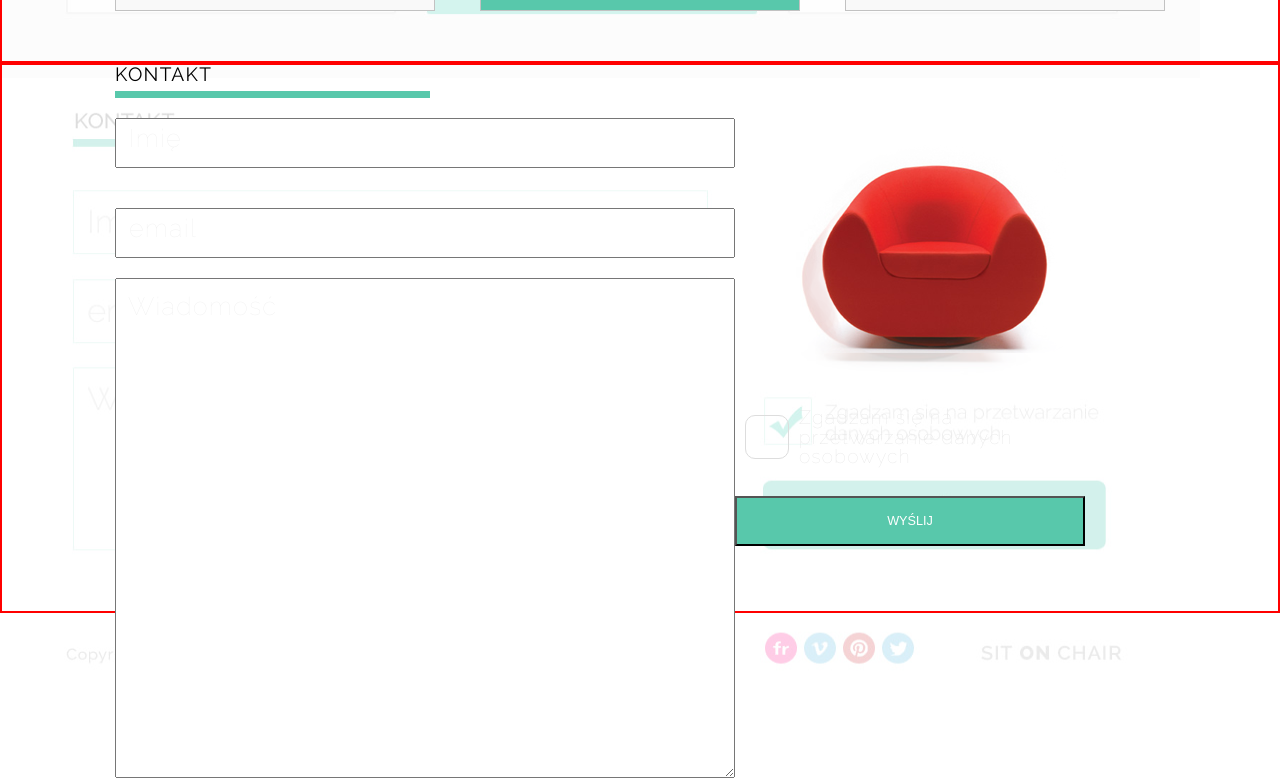
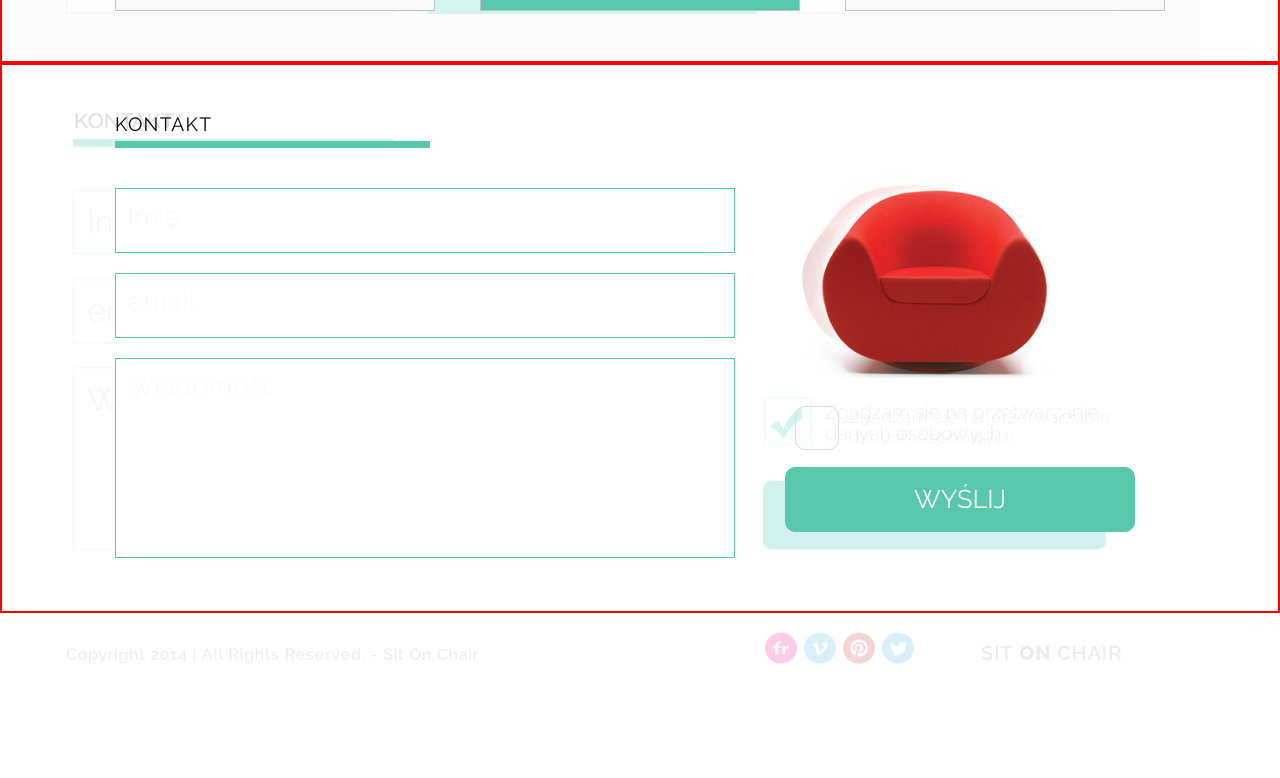
Before and after one commit to Natal1a/SitOnChair, a plain HTML site: page index.html in a window 1280 px wide. Shown: the part 1490-2268 px from the top of the page. After the commit the page ends 2200 px from the top, so only its background shows below. Drawn offline with Linux system fonts and the light colour scheme.

Commit message:
contact section amended

```diff
--- a/css/style.css
+++ b/css/style.css
@@ -17,32 +17,23 @@
 
 @font-face {
   font-family: 'ralewaylight';
-    src: url('../fonts/raleway-light.woff2') format('woff2'),
-         url('../fonts/raleway-light.woff') format('woff');
+  src: url('../fonts/raleway-light.woff2') format('woff2'), url('../fonts/raleway-light.woff') format('woff');
   font-weight: normal;
   font-style: normal;
-
 }
 
 @font-face {
   font-family: 'ralewayextralight';
-    src: url('../fonts/raleway-extralight.woff2') format('woff2'),
-         url('../fonts/raleway-extralight.woff') format('woff');
+  src: url('../fonts/raleway-extralight.woff2') format('woff2'), url('../fonts/raleway-extralight.woff') format('woff');
   font-weight: normal;
   font-style: normal;
-
 }
-
-
-
 
 @font-face {
   font-family: 'ralewaythin';
-    src: url('../fonts/raleway-thin.woff2') format('woff2'),
-         url('../fonts/raleway-thin.woff') format('woff');
+  src: url('../fonts/raleway-thin.woff2') format('woff2'), url('../fonts/raleway-thin.woff') format('woff');
   font-weight: normal;
   font-style: normal;
-
 }
 
 /* page layout background */
@@ -214,7 +205,7 @@ section {
   border: 2px solid red;
 }
 
-#items .main-wraper{
+#items .main-wraper {
   display: flex;
   justify-content: space-between;
   height: 100%;
@@ -275,13 +266,12 @@ section {
   color: #646464;
 }
 
-.section-title{
+.section-title {
   border-bottom: 7px solid #58C8AB;
   width: 315px;
   font-size: 1.5em;
   padding-bottom: 7px;
 }
-
 
 /* pricing list styles */
 
@@ -335,10 +325,11 @@ section {
   text-align: center;
 }
 
-.offer h3, .offer p, .offer a{
+.offer h3, .offer p, .offer a {
   text-align: center;
 }
-.button-join{
+
+.button-join {
   display: block;
   width: 120px;
   padding: 5px;
@@ -347,16 +338,15 @@ section {
   background-color: #58C8AB;
   text-decoration: none;
   color: white;
-  bottom: 0;
 }
 
 .offer h3 {
   margin-top: 30px;
   font-size: 1.5em;
-  color:#58C8AB;
+  color: #58C8AB;
 }
 
-.included{
+.included {
   height: 200px;
   width: 100%;
 }
@@ -367,17 +357,16 @@ section {
   border: 1px solid red;
   padding: 10px;
   font-size: 1.5em;
-  color:#9b9999;
+  color: #9b9999;
 }
 
 .offer .included p:nth-child(2n+1) {
   background-color: #E4E4E4;
 }
+
 .offer .included p:nth-child(2n+2) {
   background-color: #F1F1F1;
 }
-
-
 
 .price p:first-child {
   margin-top: 25px;
@@ -391,22 +380,20 @@ background-color: #F1F1F1;
   top: 20px;
 }
 
-
 /*.standard offer*/
 
-.standard{
+.standard {
   height: 100%;
 }
- .offer .standard{
+
+.offer .standard {
   border: 1px solid #58C8AB;
   background-color: #58C8AB;
 }
 
- .standard .outer-dot{
-
+.standard .outer-dot {
   border: 1px solid #58C8AB;
   background-color: #58C8AB;
-
 }
 
 .standard .inner-dot {
@@ -419,8 +406,6 @@ background-color: #F1F1F1;
   color: #58C8AB;
   background-color: white;
 }
-
-
 
 .standard .button-join {
   background-color: white;
@@ -436,51 +421,45 @@ background-color: #F1F1F1;
 .standard .included p:nth-child(2n+1) {
   background-color: white;
 }
-/*.offer .included p:nth-child(2n+2) {
-background-color: #F1F1F1;
-}*/
-
 
 /* form styles */
 
-#contact{
+#contact {
   height: 550px;
+  padding: 50px;
 }
 
-div[class*="form"]{
+div[class*="form"] {
   display: flex;
 }
 
-.form-left, .form-right{
+.form-left, .form-right {
   flex-direction: column;
 }
 
-.form-left{
+.form-left {
   width: 620px;
+  padding: 30px 0;
 }
 
-.form-right{
-  align-items: flex-end;
-  /*margin: auto;*/
-  /*margin-left: 50px;*/
+.form-right {
+  margin: 0 0 0 50px;
 }
 
-.red-chair{
-  height: 300px;
+.red-chair {
+  height: 250px;
   width: 300px;
   background-image: url('../images/red_chair.png');
   background-repeat: no-repeat;
   background-position: center;
 }
 
-
-
-.checkbox{
+.checkbox {
   display: flex;
   align-items: center;
 }
 
-input[type=checkbox]{
+input[type=checkbox] {
   width: 50px;
   height: 50px;
   padding: 20px;
@@ -493,7 +472,7 @@ input[type=checkbox]{
   display: none;
 }
 
-.checkbox input + label{
+.checkbox input+label {
   width: 350px;
   display: inline-block;
   cursor: pointer;
@@ -504,14 +483,12 @@ input[type=checkbox]{
   background-color: transparent;
   color: #E4E4E4;
   font-family: 'ralewaythin', 'Arial', sans-serif;
-  font-size: 1.5em;
+  font-size: 1.3em;
   transition: all 200ms ease;
 }
 
-
-.checkbox input + label::before{
+.checkbox input+label::before {
   content: "";
-  /*display: inline-block;*/
   width: 44px;
   height: 44px;
   position: absolute;
@@ -525,35 +502,37 @@ input[type=checkbox]{
   transition: all 200ms ease;
 }
 
-.checkbox input:checked + label::before {
+.checkbox input:checked+label::before {
   background-image: url('../images/form_ok.jpg');
   background-size: 40px;
   background-repeat: no-repeat;
   background-position: center;
   border: 1px solid #58C8AB;
-
 }
 
-
-/*[type=checkbox] + label {
-  flex-direction: row;
-  border: 1px solid red;
-}*/
-
-input{
-  height: 50px;
+input {
+  height: 65px;
   margin: 20px 0;
+  margin: 10px 0;
+  border: 1px solid #58C8AB;
 }
 
-#message{
-  height: 500px;
+#message {
+  margin-top: 10px;
+  height: 200px;
+  border: 1px solid #58C8AB;
+  resize: none;
+  overflow: auto;
+  scroll-behavior: smooth;
 }
 
-#submit-button{
-  width:350px;
+#submit-button {
+  width: 350px;
   background-color: #58C8AB;
   color: white;
-
+  font-family: 'Raleway', 'Arial', sans-serif;
+  font-size: 2em;
+  border-radius: 10px;
 }
 
 ::-webkit-input-placeholder {
@@ -561,17 +540,24 @@ input{
   font-size: 2em;
   letter-spacing: 0.05em;
   font-family: 'ralewaythin', 'Arial', sans-serif;
-    padding: 10px;/* Chrome, Opera, Safari */
-} ::-moz-placeholder {
+  padding: 10px;
+  /* Chrome, Opera, Safari */
+}
+
+::-moz-placeholder {
   color: #f1f1f1;
   font-size: 2em;
   letter-spacing: 0.05em;
   font-family: 'ralewaythin', 'Arial', sans-serif;
-padding: 10px;/* Firefox */ }
+  padding: 10px;
+  /* Firefox */
+}
+
 ::-ms-input-placeholder {
   color: #f1f1f1;
   font-size: 2em;
   letter-spacing: 0.05em;
   font-family: 'ralewaythin', 'Arial', sans-serif;
-    padding: 10px;/* IE 10+ */
+  padding: 10px;
+  /* IE 10+ */
 }
```
Lines whose indentation alone changed are shown as unchanged.
